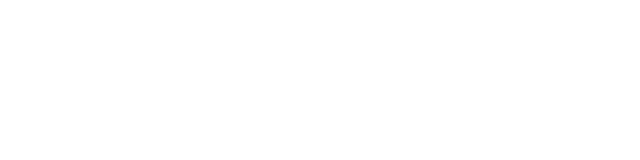
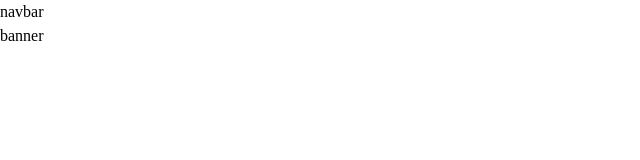
Before and after one commit to Tanzilalimam/reactwithsiamsir, a React (Vite) app: page / in a window 1280 px wide. Shown: the top 160 px of the page, without its empty margins (0-640 px from the left). Built offline with nearby package versions, Linux system fonts and the light colour scheme.

Commit message:
updt-aug31

```diff
--- a/src/App.jsx
+++ b/src/App.jsx
@@ -1,10 +1,10 @@
-
+import HomeIndex from "./pages/home/HIndex"
 
 function App() {
 
   return (
     <>
-
+      <HomeIndex></HomeIndex>
     </>
   )
 }
--- /dev/null
+++ b/src/components/layouts/Nav.jsx
@@ -0,0 +1,12 @@
+
+
+const Nav = function(){
+
+    return(
+        <nav>
+            navbar
+        </nav>
+    )
+}
+
+export default Nav
--- /dev/null
+++ b/src/components/pages/home/Banner.jsx
@@ -0,0 +1,11 @@
+
+const Banner = function(){
+
+    return(
+        <section>
+            banner
+        </section>
+    )
+}
+
+export default Banner
--- /dev/null
+++ b/src/pages/home/HIndex.jsx
@@ -0,0 +1,14 @@
+import Nav from "../../components/layouts/Nav"
+import Banner from "../../components/pages/home/Banner"
+
+const HomeIndex = function(){
+
+    return(
+        <>
+            <Nav></Nav>
+            <Banner></Banner>
+        </>
+    )
+}
+
+export default HomeIndex
```
